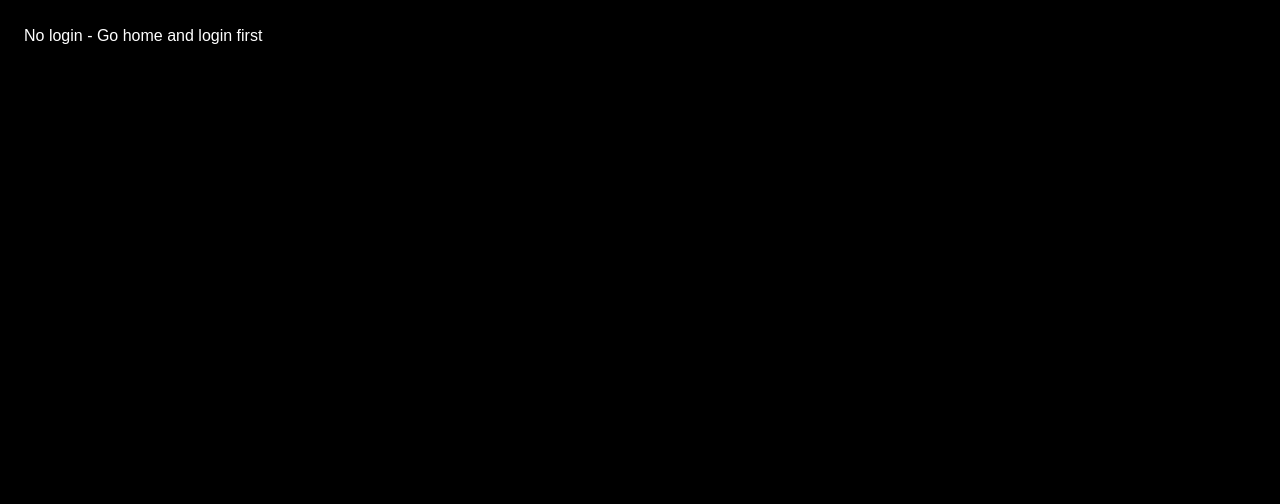
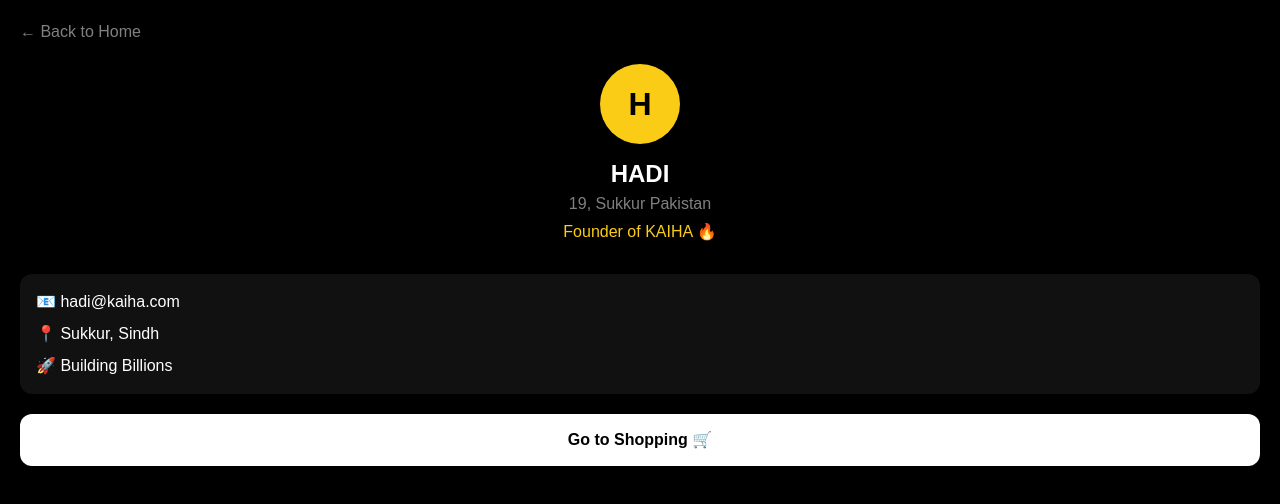
Before and after one commit to hadi-kaiha/KAIHA-, a Next.js app: page /profile in a window 1280 px wide. Shown: the top 504 px of the page. Built offline with nearby package versions, Linux system fonts and the light colour scheme.

Commit message:
Update page.tsx

```diff
--- a/app/profile/page.tsx
+++ b/app/profile/page.tsx
@@ -1,38 +1,23 @@
 "use client";
-import { useEffect, useState } from "react";
+import { useRouter } from "next/navigation";
 
 export default function ProfilePage() {
-  const [c, setC] = useState<any>(null);
-
-  useEffect(() => {
-    const d = localStorage.getItem("kaiha_customer");
-    if (d) {
-      setC(JSON.parse(d));
-    }
-  }, []);
-
-  if (!c) {
-    return (
-      <div className="bg-black text-white min-h-screen p-6">
-        No login - Go home and login first
+  const router = useRouter();
+  return (
+    <div style={{background:"black", color:"white", minHeight:"100vh", padding:"20px", fontFamily:"sans-serif"}}>
+      <button onClick={()=>router.push("/")} style={{color:"gray"}}>← Back to Home</button>
+      <div style={{marginTop:"20px", textAlign:"center"}}>
+        <div style={{width:"80px", height:"80px", background:"#facc15", borderRadius:"50%", margin:"0 auto", display:"flex", alignItems:"center", justifyContent:"center", fontSize:"32px", fontWeight:"900", color:"black"}}>H</div>
+        <h1 style={{fontSize:"24px", fontWeight:"900", marginTop:"12px"}}>HADI</h1>
+        <p style={{color:"gray"}}>19, Sukkur Pakistan</p>
+        <p style={{color:"#facc15", marginTop:"4px"}}>Founder of KAIHA 🔥</p>
       </div>
-    );
-  }
-
-  return (
-    <div className="bg-black text-white min-h-screen p-6">
-      <h1 className="text-2xl font-black text-yellow-500">My Profile 👤</h1>
-      <p className="mt-4">Name: {c.name}</p>
-      <p>Gmail: {c.gmail}</p>
-      <button
-        onClick={() => {
-          localStorage.removeItem("kaiha_customer");
-          window.location.href = "/";
-        }}
-        className="bg-red-500 text-white p-3 rounded-xl mt-6 w-full font-bold"
-      >
-        Logout
-      </button>
+      <div style={{marginTop:"30px", background:"#111", padding:"16px", borderRadius:"12px"}}>
+        <p>📧 hadi@kaiha.com</p>
+        <p style={{marginTop:"8px"}}>📍 Sukkur, Sindh</p>
+        <p style={{marginTop:"8px"}}>🚀 Building Billions</p>
+      </div>
+      <button onClick={()=>router.push("/")} style={{width:"100%", background:"white", color:"black", padding:"14px", borderRadius:"12px", fontWeight:"900", marginTop:"20px"}}>Go to Shopping 🛒</button>
     </div>
   );
-}
+    }
```
